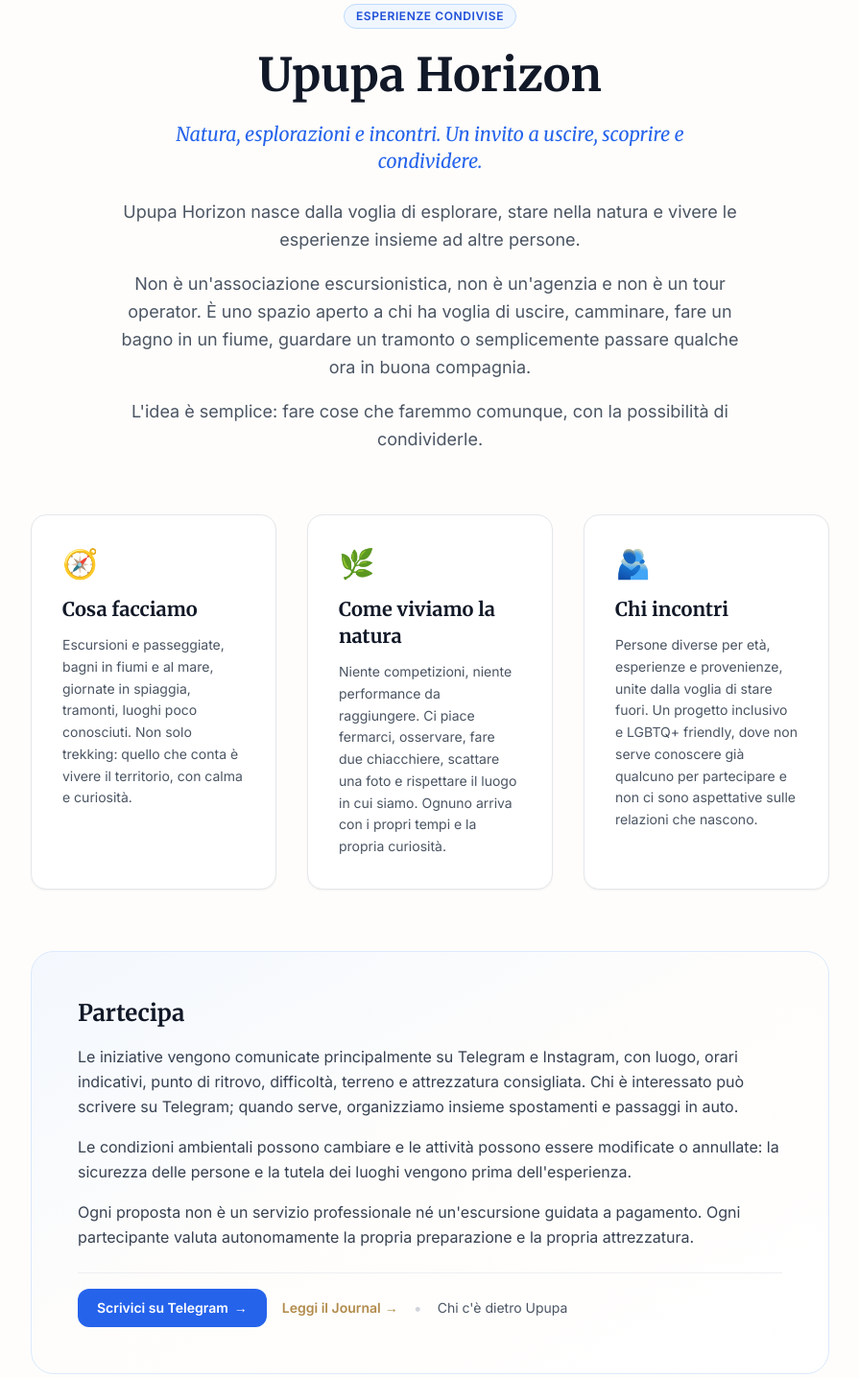
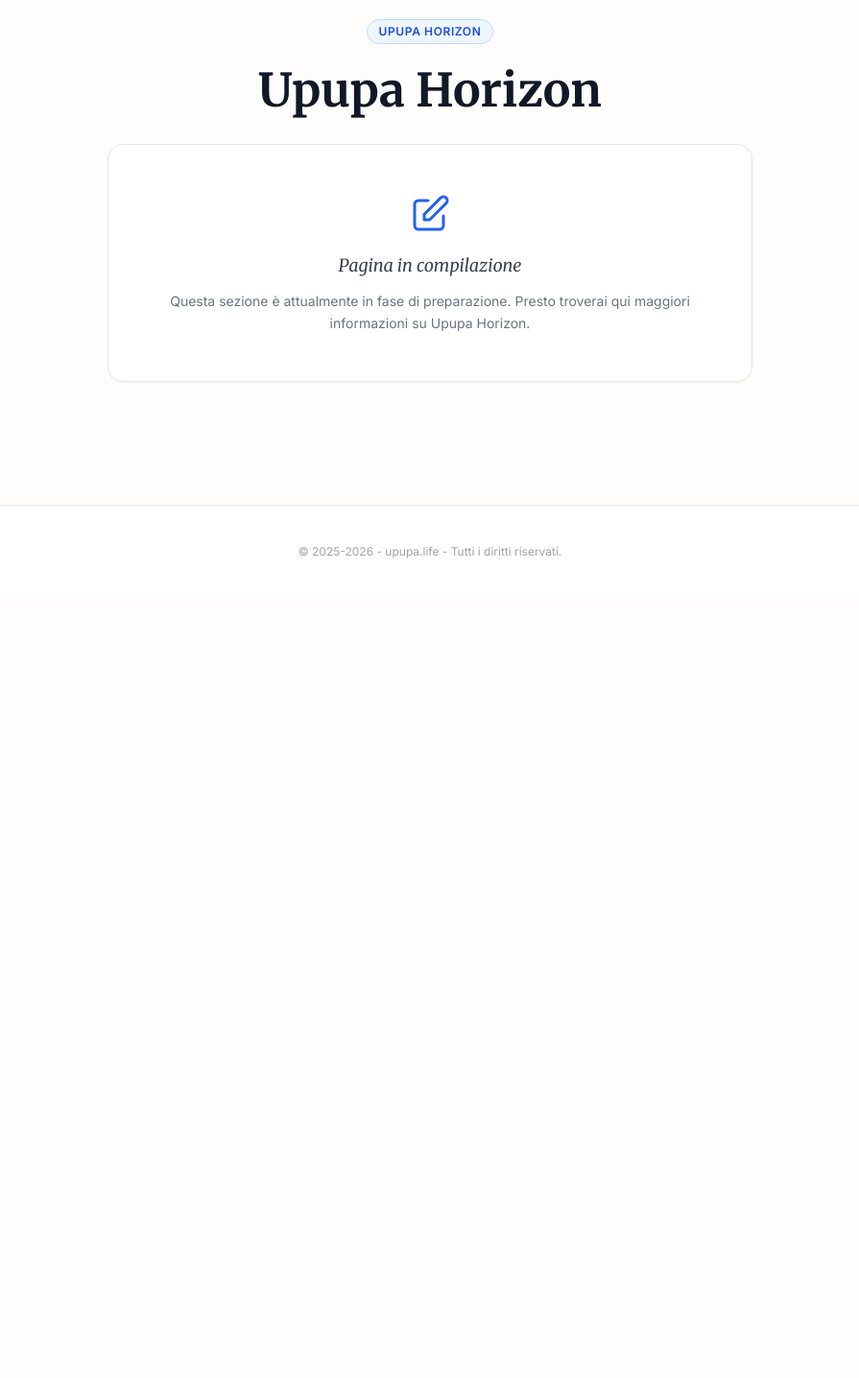
Before and after one commit to sebastianolicciardello/Upupa, an Astro site: page /horizon in a window 1280 px wide. Shown: the part 110-1546 px from the top of the page at 96% size, without its empty margins (192-1087 px from the left). After the commit the page ends 800 px from the top, so only its background shows below. Built offline with nearby package versions, Linux system fonts and the light colour scheme; Astro itself is replaced by a stand-in of ours.

Commit message:
Put Horizon page under construction
Co-authored-by: Copilot <223556219+Copilot@users.noreply.github.com>

```diff
--- a/src/templates/HorizonPage.astro
+++ b/src/templates/HorizonPage.astro
@@ -3,91 +3,31 @@ import Layout from '../layouts/Layout.astro';
 import { t } from '../utils/i18n';
 
 const lang = 'it' as const;
-
-// Paragraphs of the hero description and of the participation card are kept as
-// single dictionary entries separated by blank lines, so the copy lives in one
-// place (i18n.ts) while the template decides how to lay it out.
-const heroParagraphs = t('horizon.hero.description', lang).split('\n\n').filter(Boolean);
-const safetyParagraphs = t('horizon.participate.safety', lang).split('\n\n').filter(Boolean);
-
-const pillars = [
-  { emoji: '🧭', title: 'horizon.pillar1.title', desc: 'horizon.pillar1.desc' },
-  { emoji: '🌿', title: 'horizon.pillar2.title', desc: 'horizon.pillar2.desc' },
-  { emoji: '🫂', title: 'horizon.pillar3.title', desc: 'horizon.pillar3.desc' },
-];
 ---
 
 <Layout title={t('horizon.page.title', lang)} description={t('horizon.page.description', lang)} lang={lang} singleLanguage navContext="horizon">
-  <div class="max-w-4xl mx-auto px-4 sm:px-6 lg:px-8 py-12">
-    <!-- Horizon Hero -->
-      <div class="text-center mb-16">
+  <div class="max-w-4xl mx-auto px-4 sm:px-6 lg:px-8 py-16">
+    <div class="max-w-2xl mx-auto text-center">
       <div class="inline-flex items-center gap-2 px-3 py-1 rounded-full bg-blue-50 dark:bg-blue-950/60 text-blue-700 dark:text-blue-300 border border-blue-200 dark:border-blue-900 text-xs font-semibold tracking-wider uppercase mb-6">
-          <span>{t('horizon.badge', lang)}</span>
+        <span>Upupa Horizon</span>
       </div>
+
       <h1 class="text-4xl md:text-5xl font-serif font-bold text-gray-900 dark:text-gray-100 mb-6">
         {t('horizon.hero.title', lang)}
       </h1>
-        <p class="text-xl font-serif italic text-blue-600 dark:text-blue-400 mb-6 max-w-xl mx-auto">
-          {t('horizon.hero.subtitle', lang)}
+
+      <div class="p-8 sm:p-12 rounded-2xl bg-white dark:bg-zinc-900 border border-gray-200 dark:border-zinc-800 shadow-sm mt-8">
+        <div class="w-12 h-12 mx-auto mb-4 text-blue-600 dark:text-blue-400">
+          <svg class="w-full h-full" fill="none" stroke="currentColor" viewBox="0 0 24 24">
+            <path stroke-linecap="round" stroke-linejoin="round" stroke-width="1.5" d="M11 5H6a2 2 0 00-2 2v11a2 2 0 002 2h11a2 2 0 002-2v-5m-1.414-9.414a2 2 0 112.828 2.828L11.828 15H9v-2.828l8.586-8.586z" />
+          </svg>
+        </div>
+        <p class="text-lg font-serif italic text-gray-700 dark:text-gray-300 mb-3">
+          Pagina in compilazione
         </p>
-        <div class="max-w-2xl mx-auto space-y-4">
-          {heroParagraphs.map((paragraph) => (
-            <p class="text-lg text-gray-600 dark:text-gray-400 leading-relaxed">
-              {paragraph}
+        <p class="text-sm text-gray-500 dark:text-gray-400 leading-relaxed">
+          Questa sezione è attualmente in fase di preparazione. Presto troverai qui maggiori informazioni su Upupa Horizon.
         </p>
-          ))}
-        </div>
-      </div>
-
-      <!-- Horizon Pillars -->
-      <div id="cosa-facciamo" class="grid grid-cols-1 md:grid-cols-3 gap-8 mb-16 scroll-mt-24">
-        {pillars.map((pillar) => (
-          <div class="p-8 rounded-2xl bg-white dark:bg-zinc-900 border border-gray-200 dark:border-zinc-800 shadow-sm hover:border-blue-300 dark:hover:border-blue-700 transition-colors">
-            <div class="text-3xl mb-4" aria-hidden="true">{pillar.emoji}</div>
-            <h2 class="text-xl font-serif font-bold text-gray-900 dark:text-gray-100 mb-3">
-              {t(pillar.title, lang)}
-            </h2>
-            <p class="text-gray-600 dark:text-gray-400 text-sm leading-relaxed">
-              {t(pillar.desc, lang)}
-            </p>
-          </div>
-        ))}
-      </div>
-
-      <!-- Participation / Manifesto Card -->
-      <div id="partecipa" class="p-8 md:p-12 rounded-3xl bg-gradient-to-br from-blue-50/70 via-warm-50/40 to-white dark:from-zinc-900 dark:via-zinc-900/90 dark:to-zinc-950 border border-blue-100 dark:border-zinc-800 mb-16 scroll-mt-24">
-        <h2 class="text-2xl font-serif font-bold text-gray-900 dark:text-gray-100 mb-4">
-          {t('horizon.participate.title', lang)}
-        </h2>
-        <p class="text-gray-700 dark:text-gray-300 leading-relaxed text-base mb-4">
-          {t('horizon.participate.intro', lang)}
-        </p>
-        <div class="space-y-4 mb-6">
-          {safetyParagraphs.map((paragraph) => (
-            <p class="text-gray-700 dark:text-gray-300 leading-relaxed text-base">
-              {paragraph}
-            </p>
-          ))}
-        </div>
-
-        <div class="flex flex-wrap items-center gap-4 pt-4 border-t border-gray-200/60 dark:border-zinc-800">
-          <a
-            href="https://t.me/thenomadupupa"
-            target="_blank"
-            rel="noopener noreferrer"
-            class="inline-flex items-center px-5 py-2.5 rounded-xl text-sm font-semibold text-white bg-blue-600 hover:bg-blue-700 dark:bg-blue-500 dark:hover:bg-blue-400 transition-colors"
-          >
-            <span>{t('horizon.cta.telegram', lang)}</span>
-            <span class="ml-1.5" aria-hidden="true">→</span>
-          </a>
-          <a href="/journal/" class="inline-flex items-center text-sm font-semibold text-warm-700 dark:text-warm-400 hover:text-warm-800 dark:hover:text-warm-300">
-            <span>{t('horizon.cta.journal', lang)}</span>
-            <span class="ml-1" aria-hidden="true">→</span>
-          </a>
-          <span class="text-gray-300 dark:text-zinc-700" aria-hidden="true">•</span>
-          <a href="/about/" class="text-sm text-gray-600 dark:text-gray-400 hover:text-gray-900 dark:hover:text-gray-200">
-            <span>{t('horizon.cta.about', lang)}</span>
-          </a>
       </div>
     </div>
   </div>
```
Lines whose indentation alone changed are shown as unchanged.
